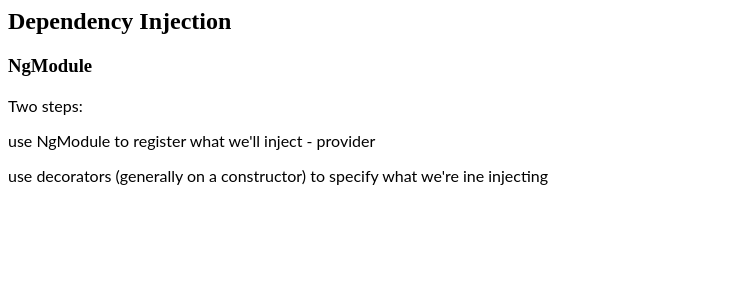
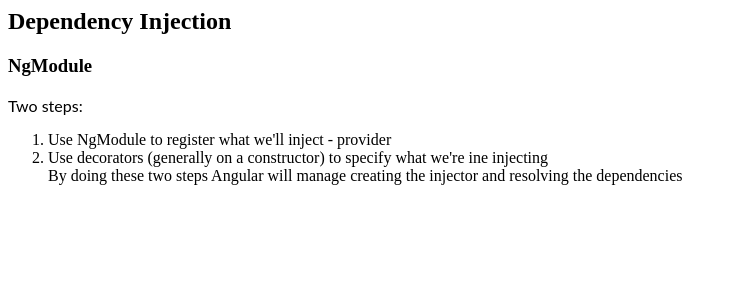
Before and after one commit to galicians/angular-di-ngmodule, an Angular app: page / in a window 1280 px wide. Shown: the top 300 px of the page, without its empty margins (0-737 px from the left). Built offline with nearby package versions, Linux system fonts and the light colour scheme.

Commit message:
1 file modified, 1 added

```diff
--- a/src/app/app.component.html
+++ b/src/app/app.component.html
@@ -3,5 +3,8 @@
 <p>
   Two steps:
 </p>
-<p>use NgModule to register what we'll inject - provider</p>
-<p>use decorators (generally on a constructor) to specify what we're ine injecting</p>
+<ol>
+<li>Use NgModule to register what we'll inject - provider</li>
+<li>Use decorators (generally on a constructor) to specify what we're ine injecting</li>
+<span>By doing these two steps Angular will manage creating the injector and resolving the dependencies</span>
+</ol>
```
Also changed, not shown: src/app/user.service.ts (added, +14 -0 lines).
